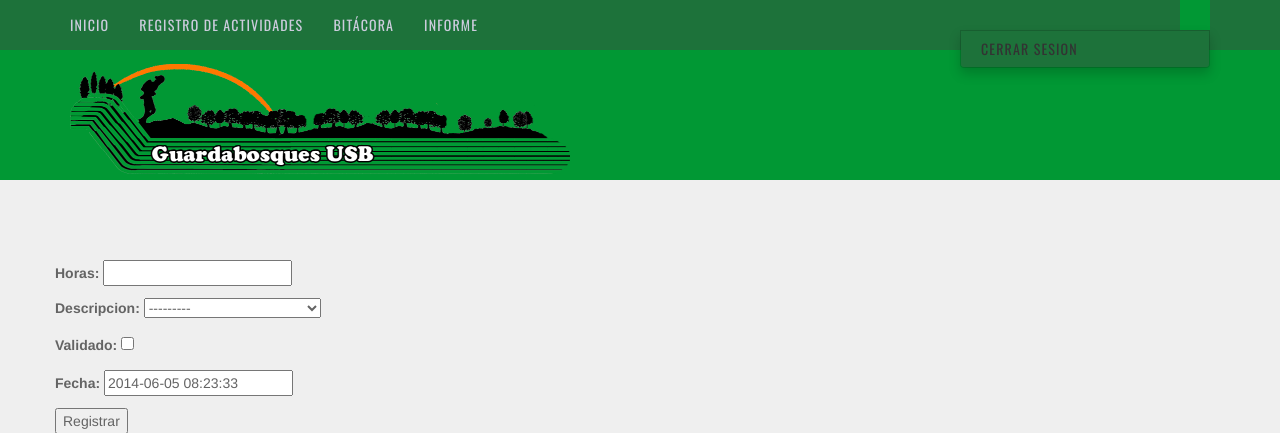
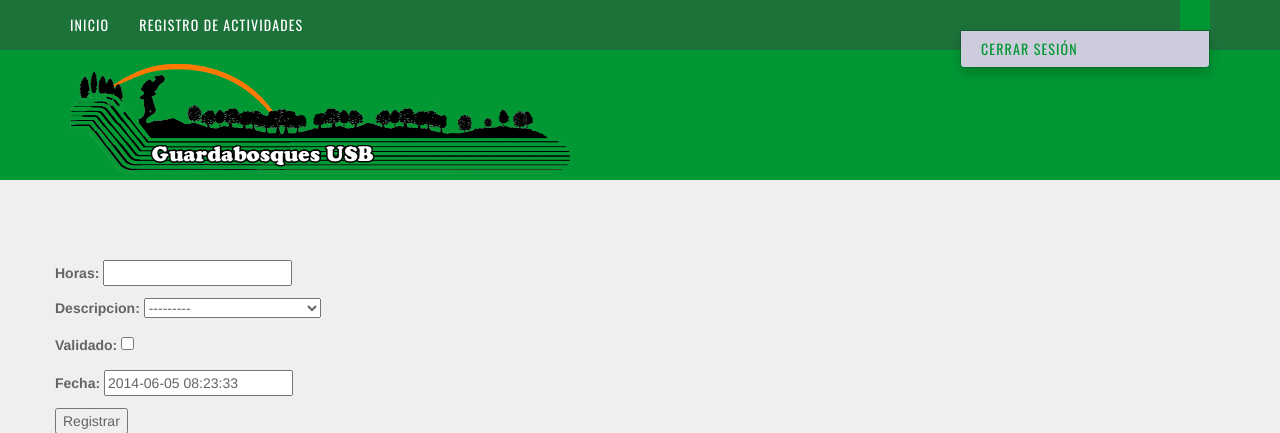
Before and after one commit to prengifo/GuardabosquesUSB, a Django app: page /main/actividades/registroActividad in a window 1280 px wide, after a click that opens the changed part. Shown: the top 433 px of the page. Run offline with Django 3.2, Linux system fonts and the light colour scheme; some libraries are stand-ins or nearby versions.

Commit message:
Algunas cosas de estilo que me estresaban en los html.

```diff
--- a/GuardabosquesUSB/GuardabosquesUSB/views.py
+++ b/GuardabosquesUSB/GuardabosquesUSB/views.py
@@ -45,6 +45,7 @@ def completar_registro(request):
                           'horas': horas,
                           })
 
+    # Caso de un admin o nosotros
     elif request.user.email == 'arturo.voltattorni@gmail.com':
         d = True
         horas = 0
--- a/GuardabosquesUSB/static/css/main.css
+++ b/GuardabosquesUSB/static/css/main.css
@@ -88,7 +88,7 @@ a,a:hover {
 }
 
 .navbar-bright a, .navbar-bright .navbar-brand, #masthead h4 {
-  color:#ccccdd;
+  color:#ffffff;
   font-size:14px;
   text-transform: uppercase;
   letter-spacing:.08em;
@@ -108,7 +108,7 @@ a,a:hover {
 
 .dropdown-menu {
   min-width: 250px;
-  background-color:#1D723A;
+  background-color:#ccccdd;
 }
 
 .caret {
@@ -179,3 +179,17 @@ a,a:hover {
   margin-right: auto;
   margin-top:1em;
 }
+
+#log_out {
+  color: #019834
+}
+
+#log_out_drop {
+  background-color:#ccccdd;
+}
+
+#log_out_drop :hover {
+  color: #000;
+  border-bottom: 1px solid;
+  background-color:#ccccdd;
+}
--- a/GuardabosquesUSB/templates/main.html
+++ b/GuardabosquesUSB/templates/main.html
@@ -75,7 +75,7 @@
                       {% endif %}
                       <i class="icon-sort-down"></i></a>
                     <ul class="dropdown-menu pull-right">
-                      <li><a href="/accounts/logout/">Cerrar Sesion</a></li>
+                      <li id="log_out_drop"><a id="log_out" href="/accounts/logout/">Cerrar Sesión</a></li>
                     </ul>
                   </li>
                 </ul>
@@ -139,5 +139,6 @@
     {% else %}
         <h1>Necesita entrar con una cuenta USB.VE</h1>
         <h3><a href="/accounts/logout/">Volver a Inicio</a></h3>
+    </body>
     {% endif %}
 </html>
--- a/GuardabosquesUSB/templates/registroActividad.html
+++ b/GuardabosquesUSB/templates/registroActividad.html
@@ -33,31 +33,25 @@
         <span class="icon-bar"></span>
         <span class="icon-bar"></span>
       </button>
-      <a href="#" class="navbar-brand">Inicio</a>
+      <a href="/main/home" class="navbar-brand">Inicio</a>
     </div>
     <nav class="collapse navbar-collapse" role="navigation">
       <ul class="nav navbar-nav">
         <li>
-          <a href="#">Registro de Actividades</a>
-        </li>
-        <li>
-          <a href="#">Bitácora</a>
-        </li>
-        <li>
-          <a href="#">Informe</a>
+          <a href="/main/actividades">Registro de Actividades</a>
         </li>
       </ul>
       <ul class="nav navbar-nav pull-right">
         <li class="dropdown">
           <a href="#" id="nbAcctDD" class="dropdown-toggle" data-toggle="dropdown"><i class="icon-user"></i>
-            {% if request.user.full_name or request.user.short_name %}
-              {{ request.user.full_name }} {{ request.user.short_name }}
+            {% if request.user.first_name%}
+              {{ request.user.first_name }}
             {% else %}
               {{ request.user.username }}
             {% endif %}
             <i class="icon-sort-down"></i></a>
           <ul class="dropdown-menu pull-right">
-            <li><a href="/accounts/logout/">Cerrar Sesion</a></li>
+            <li id="log_out_drop"><a id="log_out" href="/accounts/logout/">Cerrar Sesión</a></li>
           </ul>
         </li>
       </ul>
```
Also changed, not shown: GuardabosquesUSB/templates/actividades.html (+4 -10 lines).
